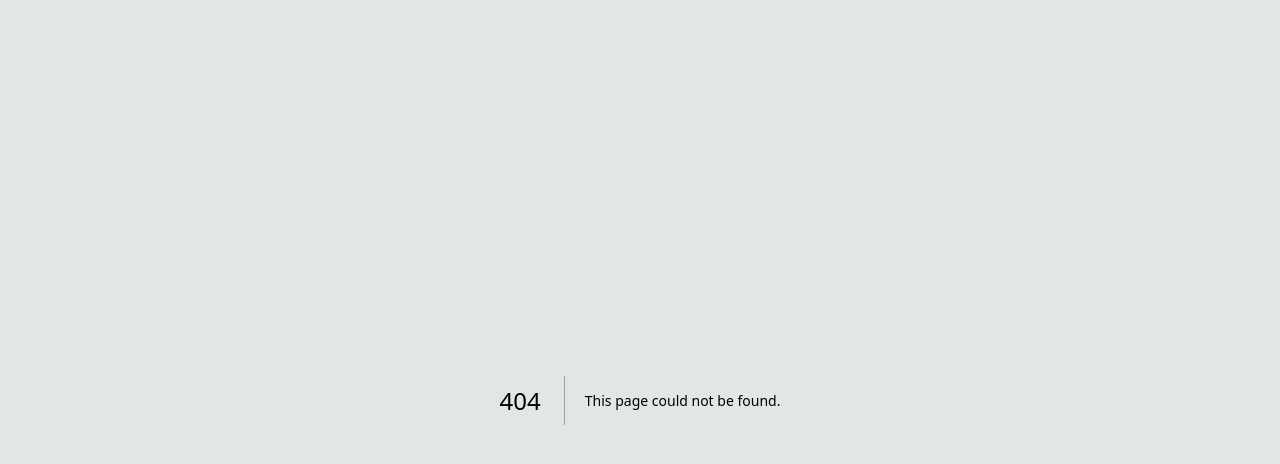
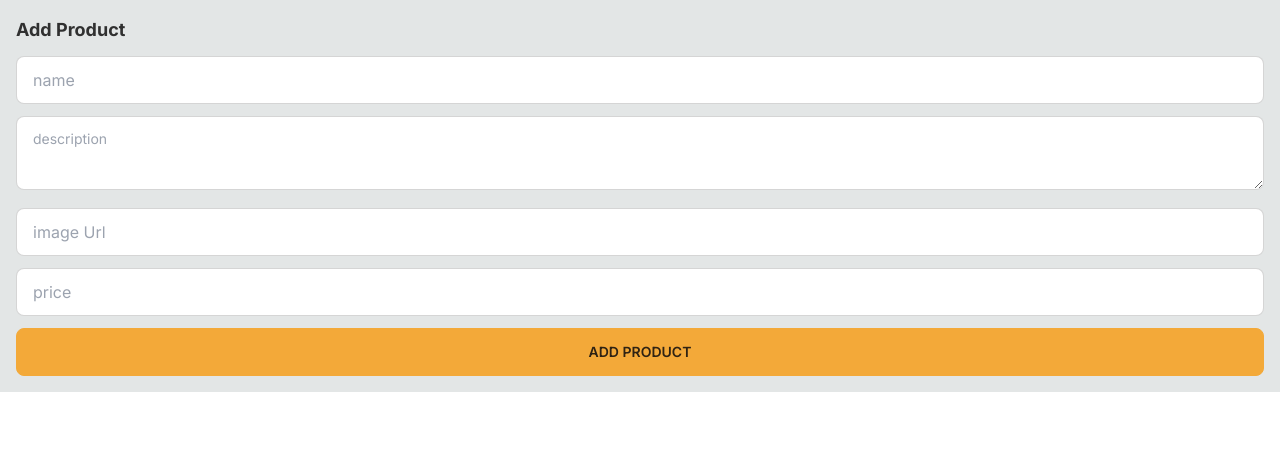
Before and after one commit to kriztiank/nextjs-ecommerce, a Next.js app: page /add-product in a window 1280 px wide. Before the commit this address had no page. Shown: the top 464 px of the page. Built offline with nearby package versions, Linux system fonts and the light colour scheme.

Commit message:
Add-Product-Page-Server action in server component

```diff
--- a/next.config.js
+++ b/next.config.js
@@ -1,4 +1,11 @@
 /** @type {import('next').NextConfig} */
-const nextConfig = {}
+const nextConfig = {
+  images: {
+    remotePatterns: [{ hostname: "images.unsplash.com" }],
+  },
+  experimental: {
+    serverActions: true,
+  },
+};
 
-module.exports = nextConfig
+module.exports = nextConfig;
--- /dev/null
+++ b/src/app/add-product/page.tsx
@@ -0,0 +1,65 @@
+import FormSubmitButton from "@/components/FormSubmitButton";
+import { prisma } from "@/lib/db/prisma";
+import { redirect } from "next/navigation";
+
+export const metadata = {
+  title: "Add Product - Flowmazon",
+};
+
+async function addProduct(formData: FormData) {
+  "use server";
+
+  const name = formData.get("name")?.toString();
+  const description = formData.get("description")?.toString();
+  const imageUrl = formData.get("imageUrl")?.toString();
+  const price = Number(formData.get("price") || 0);
+
+  if (!name || !description || !imageUrl || !price) {
+    throw Error("Missing required fields");
+  }
+
+  await prisma.product.create({
+    data: { name, description, imageUrl, price },
+  });
+
+  redirect("/");
+}
+
+export default function AddProductPage() {
+  return (
+    <div>
+      <h1 className="mb-3 text-lg font-bold">Add Product</h1>
+      <form action={addProduct}>
+        <input
+          required
+          name="name"
+          placeholder="name"
+          className="input-bordered input mb-3 w-full"
+        />
+        <textarea
+          required
+          name="description"
+          placeholder="description"
+          className="textarea-bordered textarea mb-3 w-full"
+        />
+        <input
+          type="url"
+          required
+          name="imageUrl"
+          placeholder="image Url"
+          className="input-bordered input mb-3 w-full"
+        />
+        <input
+          type="number"
+          required
+          name="price"
+          placeholder="price"
+          className="input-bordered input mb-3 w-full"
+        />
+        <FormSubmitButton className="btn-block">
+          Add Product
+        </FormSubmitButton>
+      </form>
+    </div>
+  );
+}
--- /dev/null
+++ b/src/app/error.tsx
@@ -0,0 +1,5 @@
+"use client";
+
+export default function ErrorPage() {
+  return <div>Something went wrong. Please refresh the page.</div>;
+}
--- a/src/app/layout.tsx
+++ b/src/app/layout.tsx
@@ -1,21 +1,23 @@
-import './globals.css'
-import { Inter } from 'next/font/google'
+import "./globals.css";
+import { Inter } from "next/font/google";
 
-const inter = Inter({ subsets: ['latin'] })
+const inter = Inter({ subsets: ["latin"] });
 
 export const metadata = {
-  title: 'Create Next App',
-  description: 'Generated by create next app',
-}
+  title: "Flowmazon",
+  description: "We make your wallet cry",
+};
 
 export default function RootLayout({
   children,
 }: {
-  children: React.ReactNode
+  children: React.ReactNode;
 }) {
   return (
     <html lang="en">
-      <body className={inter.className}>{children}</body>
+      <body className={inter.className}>
+        <main className="min-w[300px] m-auto max-w-7xl p-4">{children}</main>
+      </body>
     </html>
-  )
+  );
 }
--- /dev/null
+++ b/src/components/FormSubmitButton.tsx
@@ -0,0 +1,29 @@
+"use client";
+
+import { ComponentProps } from "react";
+import { experimental_useFormStatus as useFormStatus } from "react-dom";
+
+type FormSubmitButtonProps = {
+  children: React.ReactNode;
+  className?: string;
+} & ComponentProps<"button">;
+
+export default function FormSubmitButton({
+  children,
+  className,
+  ...props
+}: FormSubmitButtonProps) {
+  const { pending } = useFormStatus();
+
+  return (
+    <button
+      {...props}
+      className={`btn-primary btn ${className}`}
+      type="submit"
+      disabled={pending}
+    >
+      {pending && <span className="loading loading-spinner" />}
+      {children}
+    </button>
+  );
+}
```
